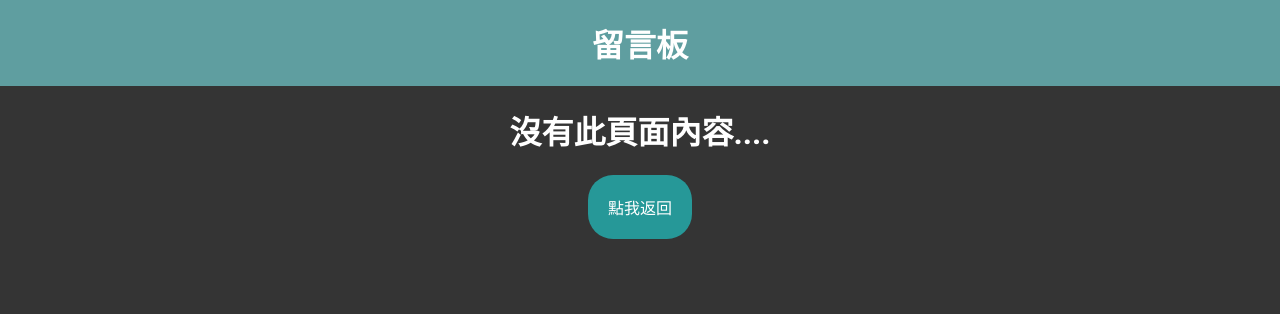
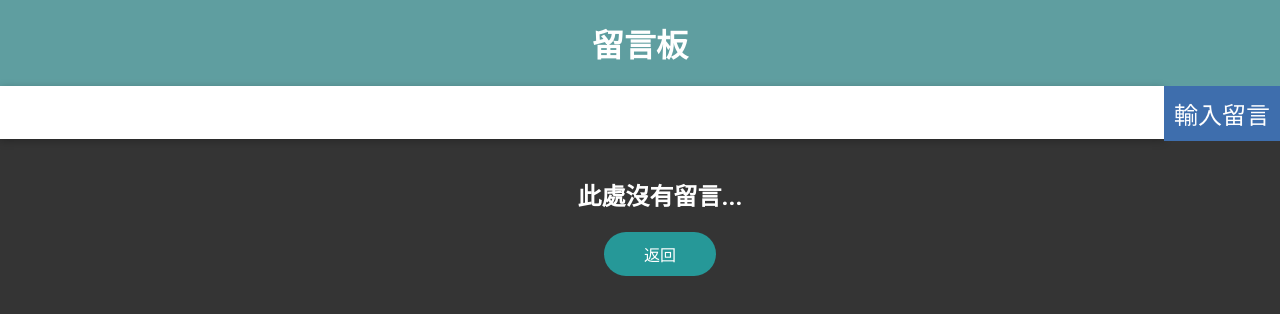
Before and after one commit to seesawjack/message-board, a Vue app: page /hall/g1 in a window 1280 px wide. Shown: the top 314 px of the page. Built offline with nearby package versions, Linux system fonts and the light colour scheme.

Commit message:
0814-調整資料夾＆討論區增加

```diff
--- a/src/App.vue
+++ b/src/App.vue
@@ -1,10 +1,10 @@
 <template>
 	<the-header></the-header>
-	<router-view :firstEdit="editContent"></router-view>
+	<router-view></router-view>
 </template>
 
 <script>
-import TheHeader from './components/layouts/TheHeader.vue';
+import TheHeader from './components/UI/TheHeader.vue';
 
 
 export default {
@@ -12,58 +12,6 @@ export default {
 		components:{
 			TheHeader,
 		},
-		data(){
-			return{
-				storedResources:[],
-				editContent:'',
-				editIndex:0,
-			}
-		},
-		provide(){
-			return{
-				addMessage:this.addMessage,
-				resourse:this.storedResources,
-				deleteMessage:this.deleteMessage,
-				getEditMessage:this.getEditMessage,
-				editMessage:this.editMessage,
-				isEditValue :this.editContent
-			}
-		},
-		methods:{
-			addMessage(title){
-				const week = ['日','一','二','三','四','五','六']
-				const time = `${new Date().getFullYear()}/
-				${new Date().getMonth()+1}/
-				${new Date().getDate()}(${week[new Date().getDay()]})
-				${new Date().getHours()}:${new Date().getMinutes()}`;
-
-				const newResource = {
-					id:new Date().toISOString(),
-					time:time,
-					title:title,
-					isEdit:true
-				}
-
-				this.storedResources.push(newResource);
-				sessionStorage.setItem('message',JSON.stringify(this.storedResources));
-			},
-			deleteMessage(index){
-				this.storedResources.splice(index,1)
-			},
-			getEditMessage(index){
-				this.editContent= this.storedResources[index].title
-				this.editIndex = index
-
-			},
-			editMessage(editTitle){
-				this.storedResources[this.editIndex].title = editTitle;
-				this.storedResources[this.editIndex].isEdit = true;
-				this.editContent = ''
-				this.editIndex = 0
-				console.log('編輯')
-			}
-
-		}
 }
 
 
--- a/src/components/UI/MessageCard.vue
+++ b/src/components/AddMessage/MessageCard.vue
@@ -12,7 +12,7 @@
 		</li>
         <div class="return-btn" v-if="resourse.length === 0">
             <h2 >此處沒有留言...</h2>
-            <router-link to="index">返回</router-link>
+            <router-link to="../index">返回</router-link>
         </div>
 
 </template>
--- a/src/components/AddMessage/MessageForm.vue
+++ b/src/components/AddMessage/MessageForm.vue
@@ -10,6 +10,7 @@
       </template>
       <template #actions></template>
     </base-dialog>
+
     <form @submit.prevent="submitData()">
 		<input type="text" ref="titleInput" :value="editValue">
 		<button :class="editValue? 'edit':''">{{editValue? '編輯完成':'輸入留言'}}</button>
--- a/src/components/AddMessage/TheMessage.vue
+++ /dev/null
@@ -1,20 +0,0 @@
-<template>
-    <message-form :editValue="firstEdit"></message-form>
-    <ul>
-        <message-card></message-card>
-    </ul>
-
-</template>
-
-<script>
-import MessageForm from './MessageForm.vue'
-import MessageCard from '../UI/MessageCard.vue'
-
-export default {
-    props:['firstEdit'],
-   components:{
-    MessageForm,
-    MessageCard,
-   }
-}
-</script>
--- a/src/components/UI/HallCard.vue
+++ b/src/components/HallMessage/HallCard.vue
@@ -1,15 +1,26 @@
 <template>
+    <router-view></router-view>
     <li>
         <div class="message-group">
             <img :src="require(`@/assets/images/${imgLink}`)" :alt="altName" :title="altName">
             <p>{{groupName}}</p>
+            <router-link :to="`hall/${this.id}`">點我進入</router-link>
         </div>
     </li>
 </template>
 
 <script>
 export default {
-    props:['groupName','altName','imgLink']
+    props:['groupName','altName','imgLink','id'],
+    computed:{
+        teamMembersLink(){
+        // return '/teams/'+this.id
+        return {
+            name:'group',
+            params:{groupId:this.id}
+            }
+        }
+    }
 }
 </script>
 
--- a/src/components/layouts/NotFound.vue
+++ b/src/page/IndexPage.vue
@@ -1,10 +1,9 @@
 <template>
-    <h1>沒有此頁面內容....</h1>
+    <h1>歡迎來到留言板</h1>
     <div class="center-link">
-        <router-link to="index">點我返回</router-link>
+        <router-link to="hall">點我進入</router-link>
     </div>
 </template>
-
 
 <style scoped>
 h1{
--- a/src/components/layouts/MessageHall.vue
+++ b/src/page/MessageHall.vue
@@ -3,15 +3,16 @@
         <hall-card
         v-for="message in messageGroup"
         :key="message.id"
-        :altName="message.name.english"
-        :groupName="message.name.chinese"
+        :id="message.id"
+        :alt-name="message.name.english"
+        :group-name="message.name.chinese"
         :imgLink="message.img"
         ></hall-card>
     </ul>
 </template>
 
 <script>
-import HallCard from '../UI/HallCard.vue'
+import HallCard from '../components/HallMessage/HallCard.vue'
 export default {
     components:{
         HallCard
--- /dev/null
+++ b/src/page/MessagePage.vue
@@ -0,0 +1,71 @@
+<template>
+    <message-form :editValue="editContent"></message-form>
+    <ul>
+        <message-card></message-card>
+    </ul>
+
+</template>
+
+<script>
+import MessageForm from '../components/AddMessage/MessageForm.vue'
+import MessageCard from '../components/AddMessage/MessageCard.vue'
+
+export default {
+    components:{
+        MessageForm,
+        MessageCard,
+    },
+    data(){
+        return{
+            storedResources:[],
+            editContent:'',
+            editIndex:0,
+        }
+	},
+    provide(){
+        return{
+            addMessage:this.addMessage,
+            resourse:this.storedResources,
+            deleteMessage:this.deleteMessage,
+            getEditMessage:this.getEditMessage,
+            editMessage:this.editMessage,
+            isEditValue :this.editContent
+        }
+    },
+    methods:{
+        addMessage(title){
+            const week = ['日','一','二','三','四','五','六']
+            const time = `${new Date().getFullYear()}/
+            ${new Date().getMonth()+1}/
+            ${new Date().getDate()}(${week[new Date().getDay()]})
+            ${new Date().getHours()}:${new Date().getMinutes()}`;
+
+            const newResource = {
+                id:new Date().toISOString(),
+                time:time,
+                title:title,
+                isEdit:true
+            }
+
+            this.storedResources.push(newResource);
+            sessionStorage.setItem('message',JSON.stringify(this.storedResources));
+        },
+        deleteMessage(index){
+            this.storedResources.splice(index,1)
+        },
+        getEditMessage(index){
+            this.editContent= this.storedResources[index].title
+            this.editIndex = index
+
+        },
+        editMessage(editTitle){
+            this.storedResources[this.editIndex].title = editTitle;
+            this.storedResources[this.editIndex].isEdit = true;
+            this.editContent = ''
+            this.editIndex = 0
+            console.log('編輯')
+        }
+
+    }
+}
+</script>
--- a/src/components/layouts/TheIndex.vue
+++ b/src/page/NotFound.vue
@@ -1,9 +1,10 @@
 <template>
-    <h1>歡迎來到留言板</h1>
+    <h1>沒有此頁面內容....</h1>
     <div class="center-link">
-        <router-link to="board">點我進入</router-link>
+        <router-link to="../index">點我返回</router-link>
     </div>
 </template>
+
 
 <style scoped>
 h1{
--- a/src/router.js
+++ b/src/router.js
@@ -1,10 +1,10 @@
 import { createRouter,createWebHistory } from 'vue-router';
 
 // import MessageForm from './components/AddMessage/MessageForm.vue';
-import TheIndex from './components/layouts/TheIndex.vue';
-import TheMessage from './components/AddMessage/TheMessage.vue';
-import NotFound from './components/layouts/NotFound.vue';
-import MessageHall from './components/layouts/MessageHall.vue'
+import TheIndex from './page/IndexPage.vue';
+import TheMessage from './page/MessagePage.vue';
+import NotFound from './page/NotFound.vue';
+import MessageHall from './page/MessageHall.vue';
 
 
 const router = createRouter({
@@ -25,17 +25,13 @@ const router = createRouter({
             name:'hall',
             path:'/hall',
             meta:{needsAuth:true},
-            components:{
-                default:MessageHall
-            }
+            component:MessageHall,
         },
         {
-            name:'board',
-            path:'/board',
+            name:'hall-single',
+            path:'/hall/:groupId',
             meta:{needsAuth:true},
-            components:{
-                default:TheMessage
-            }
+            component:TheMessage
         },
         {
             path:'/:notFound(.*)',component:NotFound
```
Also changed, not shown: src/components/UI/TheHeader.vue (renamed from src/components/layouts/TheHeader.vue).
